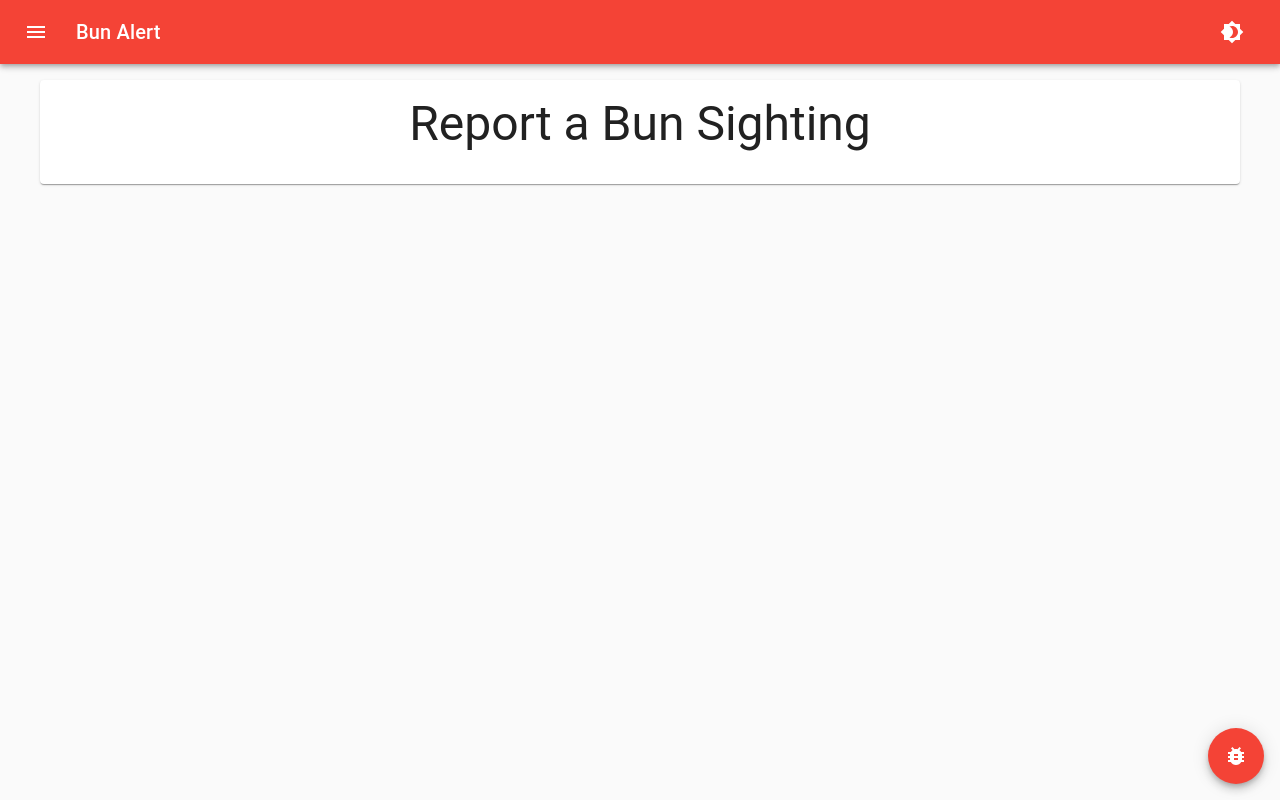
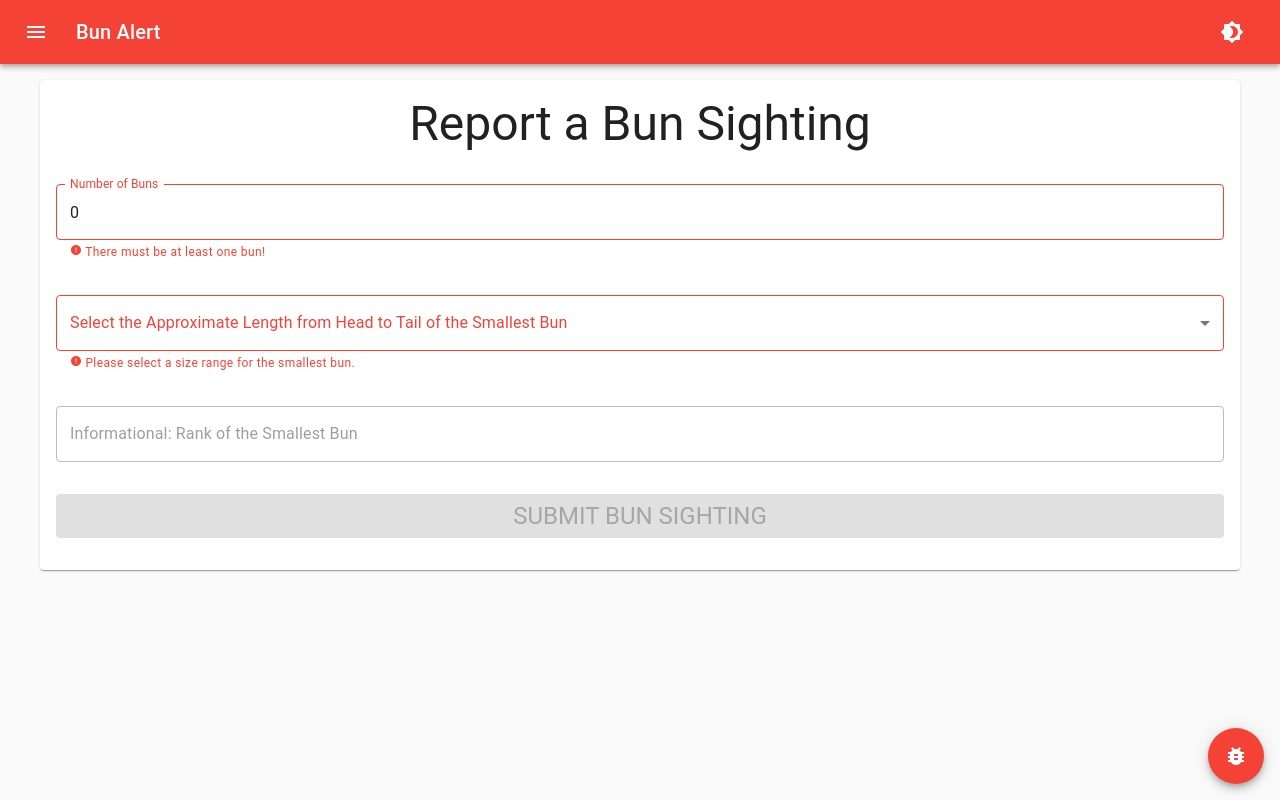
Before and after one commit to andrewdimmer/bun-alert, a React (Create React App) app in the folder webapp/: page /report-bun in a window 1280 px wide. Built offline with nearby package versions, Linux system fonts and the light colour scheme.

Commit message:
feat: Create a Basic Report Buns Page

```diff
--- a/webapp/src/components/pages/ReportBunPage.tsx
+++ b/webapp/src/components/pages/ReportBunPage.tsx
@@ -1,14 +1,137 @@
-import React from "react";
+import { Button, MenuItem, TextField, Typography } from "@material-ui/core";
+import React, { Fragment } from "react";
+import { styles } from "../../styles";
 import PageTemplate from "../layouts/PageTemplate";
+import { Error } from "@material-ui/icons";
+import { recordBunSighting } from "../../scripts/recordBunSighting";
 
 declare interface ReportBunPageProps {}
 
-const ReportBunPage: React.FunctionComponent<ReportBunPageProps> = ({}) => {
+const ReportBunPage: React.FunctionComponent<ReportBunPageProps> = () => {
+  const classes = styles();
+
+  const [numberOfBuns, setNumberOfBuns] = React.useState<number>(0);
+  const [rankOfSmallestBun, setRankOfSmallestBun] = React.useState<string>("");
+
+  const hasError = () => {
+    return numberOfBuns <= 0 || rankOfSmallestBun === "";
+  };
+
+  const clear = () => {
+    setNumberOfBuns(0);
+    setRankOfSmallestBun("");
+  };
+
   return (
-    <PageTemplate
-      heading="Report a Bun Sighting"
-      title="Report Bun"
-    ></PageTemplate>
+    <PageTemplate heading="Report a Bun Sighting" title="Report Bun">
+      {/* Number of Buns */}
+      <TextField
+        className={classes.marginedTopBottom}
+        error={numberOfBuns <= 0}
+        fullWidth
+        helperText={
+          numberOfBuns <= 0 && (
+            <Fragment>
+              <Error fontSize="inherit" />
+              {" There must be at least one bun!"}
+            </Fragment>
+          )
+        }
+        id={`enter-number-of-buns`}
+        label="Number of Buns"
+        onChange={(event) => {
+          setNumberOfBuns(parseInt(event.target.value));
+        }}
+        type="number"
+        value={numberOfBuns}
+        variant="outlined"
+      />
+      {/* Size of Smallest Bun */}
+      <TextField
+        className={classes.marginedTopBottom}
+        error={rankOfSmallestBun === ""}
+        fullWidth
+        helperText={
+          rankOfSmallestBun === "" && (
+            <Fragment>
+              <Error fontSize="inherit" />
+              {" Please select a size range for the smallest bun."}
+            </Fragment>
+          )
+        }
+        id={`select-rank-of-buns`}
+        label="Select the Approximate Length from Head to Tail of the Smallest Bun"
+        onChange={(event) => {
+          setRankOfSmallestBun(event.target.value);
+        }}
+        select
+        value={rankOfSmallestBun}
+        variant="outlined"
+      >
+        {[
+          {
+            label: <em>Please select a size range</em>,
+            value: "",
+          },
+          {
+            label: "< 3.5 inches (smaller than a computer mouse)",
+            value: "Baby Bun",
+          },
+          {
+            label: "< 4.75 inches (smaller than a pop can)",
+            value: "King Bun",
+          },
+          {
+            label: "< 6 inches (smaller than an eyeglasses case)",
+            value: "Queen Bun",
+          },
+          {
+            label: "< 8 inches (smaller than a disposable water bottle)",
+            value: "Princess Bun",
+          },
+          {
+            label: "< 12 inches (smaller than a loaf of bread)",
+            value: "Prince Bun",
+          },
+          {
+            label: "> 12 inches (larger than a loaf of bread)",
+            value: "Peasent Bun",
+          },
+        ].map((option, index) => {
+          return (
+            <MenuItem
+              key={`select-bun-rank-option-${index}`}
+              value={option.value}
+            >
+              {option.label}
+            </MenuItem>
+          );
+        })}
+      </TextField>
+      {/* Bun Rank */}
+      <TextField
+        className={classes.marginedTopBottom}
+        disabled
+        fullWidth
+        id={`display-bun-rank`}
+        label="Informational: Rank of the Smallest Bun"
+        value={rankOfSmallestBun}
+        variant="outlined"
+      />
+      <Button
+        color="primary"
+        className={classes.marginedTopBottom}
+        disabled={hasError()}
+        fullWidth
+        onClick={() => {
+          recordBunSighting({ numberOfBuns, rankOfSmallestBun });
+          clear();
+        }}
+        variant="contained"
+      >
+        <Typography variant="h5">Submit Bun Sighting</Typography>
+      </Button>
+    </PageTemplate>
   );
 };
 
--- /dev/null
+++ b/webapp/src/scripts/recordBunSighting.ts
@@ -0,0 +1,5 @@
+import { appendBun } from "../data/localBuns";
+
+export const recordBunSighting = (bun: BunSighting) => {
+  appendBun(bun);
+};
```
